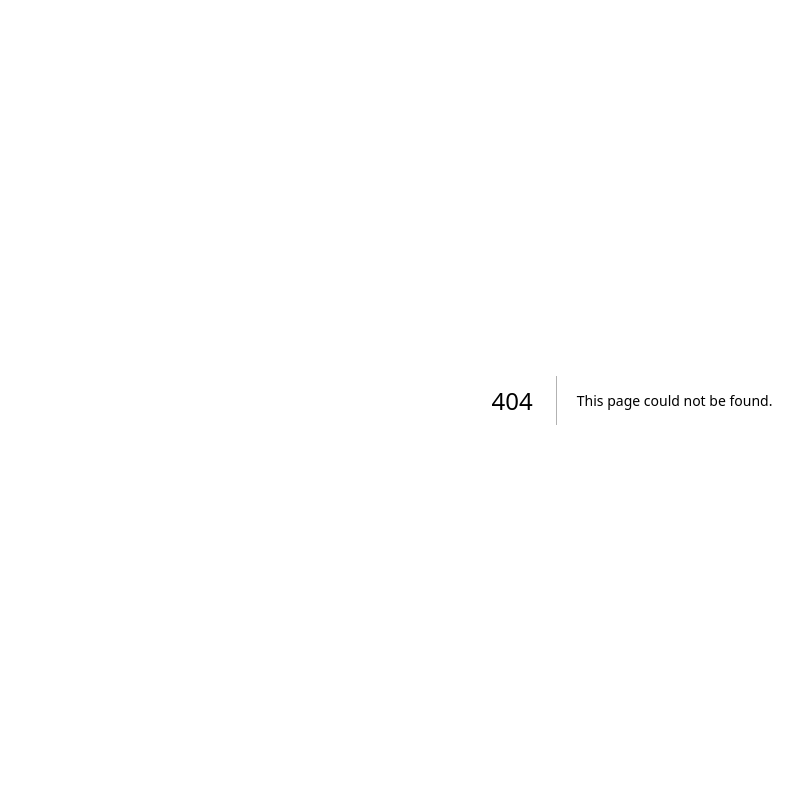
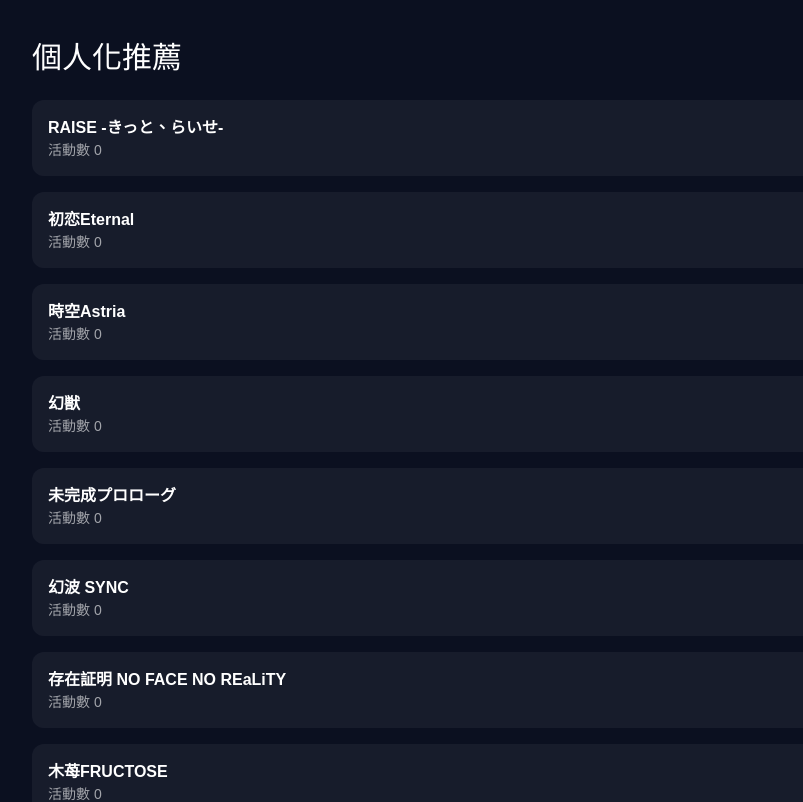
Before and after one commit to Ach018040/idol-platform, a Next.js app in the folder frontend-next/: page /recommend-personal in a window 1280 px wide. Before the commit this address had no page. Shown: the top 802 px of the page, without its empty margins (8-811 px from the left). Built offline with nearby package versions, Linux system fonts and the light colour scheme.

Commit message:
feat: add personalized recommendation page

```diff
--- /dev/null
+++ b/frontend-next/app/recommend-personal/page.tsx
@@ -0,0 +1,43 @@
+'use client'
+
+import { useEffect, useState } from 'react'
+import { STORAGE_KEYS, readJson, FavoriteItem } from '@/lib/client-storage'
+
+export default function Page() {
+  const [data, setData] = useState<any[]>([])
+
+  useEffect(() => {
+    fetch('/api/analytics')
+      .then(res => res.json())
+      .then(res => {
+        const favs = readJson<FavoriteItem[]>(STORAGE_KEYS.favorites, [])
+
+        if (favs.length === 0) {
+          setData(res.data.topGroups)
+          return
+        }
+
+        const favNames = favs.map(f => f.name)
+
+        const filtered = [
+          ...res.data.topGroups,
+          ...res.data.topMembers
+        ].filter(item => favNames.some(name => item.name.includes(name)))
+
+        setData(filtered.length ? filtered : res.data.topGroups)
+      })
+  }, [])
+
+  return (
+    <div className="p-10 text-white">
+      <h1 className="text-3xl mb-6">個人化推薦</h1>
+
+      {data.map((item, i) => (
+        <div key={i} className="mb-4 p-4 bg-white/5 rounded-xl">
+          <div className="font-bold">{item.name}</div>
+          <div className="text-sm text-white/60">活動數 {item.events90d}</div>
+        </div>
+      ))}
+    </div>
+  )
+}
```
